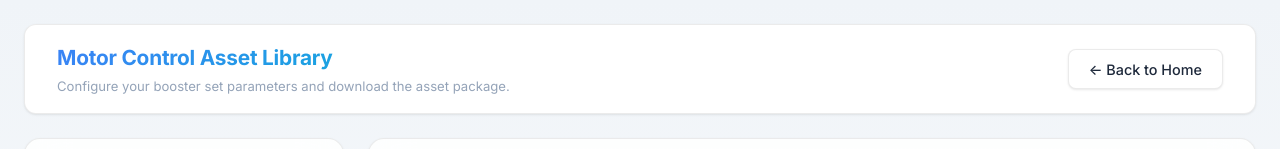
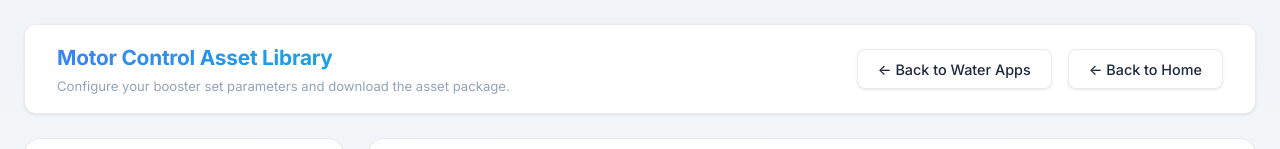
Before and after one commit to shashayanyan/designer_panel, a React (Vite) app in the folder front/: page /water/booster-set in a window 1280 px wide. Shown: the top 149 px of the page. Built offline with nearby package versions, Linux system fonts and the light colour scheme.

Commit message:
Text adjustments

```diff
--- a/front/src/pages/BoosterSetPage.css
+++ b/front/src/pages/BoosterSetPage.css
@@ -22,6 +22,12 @@
     display: flex;
     flex-direction: column;
     gap: 2px;
+}
+
+.booster__header-right {
+    display: flex;
+    flex-direction: row;
+    gap: var(--space-md);
 }
 
 .booster__title {
--- a/front/src/pages/BoosterSetPage.jsx
+++ b/front/src/pages/BoosterSetPage.jsx
@@ -83,6 +83,14 @@ function BoosterSetPage() {
                         package.
                     </p>
                 </div>
+                <div className="booster__header-right">
+                    <button
+                        className="btn-secondary"
+                        id="btn-back-apps"
+                        onClick={() => navigate('/water')}
+                    >
+                        ← Back to Water Apps
+                    </button>
                     <button
                         className="btn-secondary"
                         id="btn-back-home"
@@ -90,6 +98,7 @@ function BoosterSetPage() {
                     >
                         ← Back to Home
                     </button>
+                </div>
             </header>
 
             {/* ─── Main Body ─── */}
--- a/front/src/pages/LandingPage.jsx
+++ b/front/src/pages/LandingPage.jsx
@@ -10,9 +10,9 @@ function LandingPage() {
             <div className="landing__ambient" />
 
             <div className="landing__content fade-in">
-                <div className="landing__badge">Designer Panel</div>
+                <div className="landing__badge">Motor Control Asset Library</div>
                 <h1 className="landing__title">
-                    Automate Your <span className="landing__highlight">Specification Projects</span>
+                    Automate Your <br></br> <span className="landing__highlight">Design Process</span>
                 </h1>
                 <p className="landing__description">
                     Configure your project setup, select assets, and download everything
```
Also changed, not shown: 1 other file (tests, documents, lock files or other folders). Lines whose indentation alone changed are shown as unchanged.
